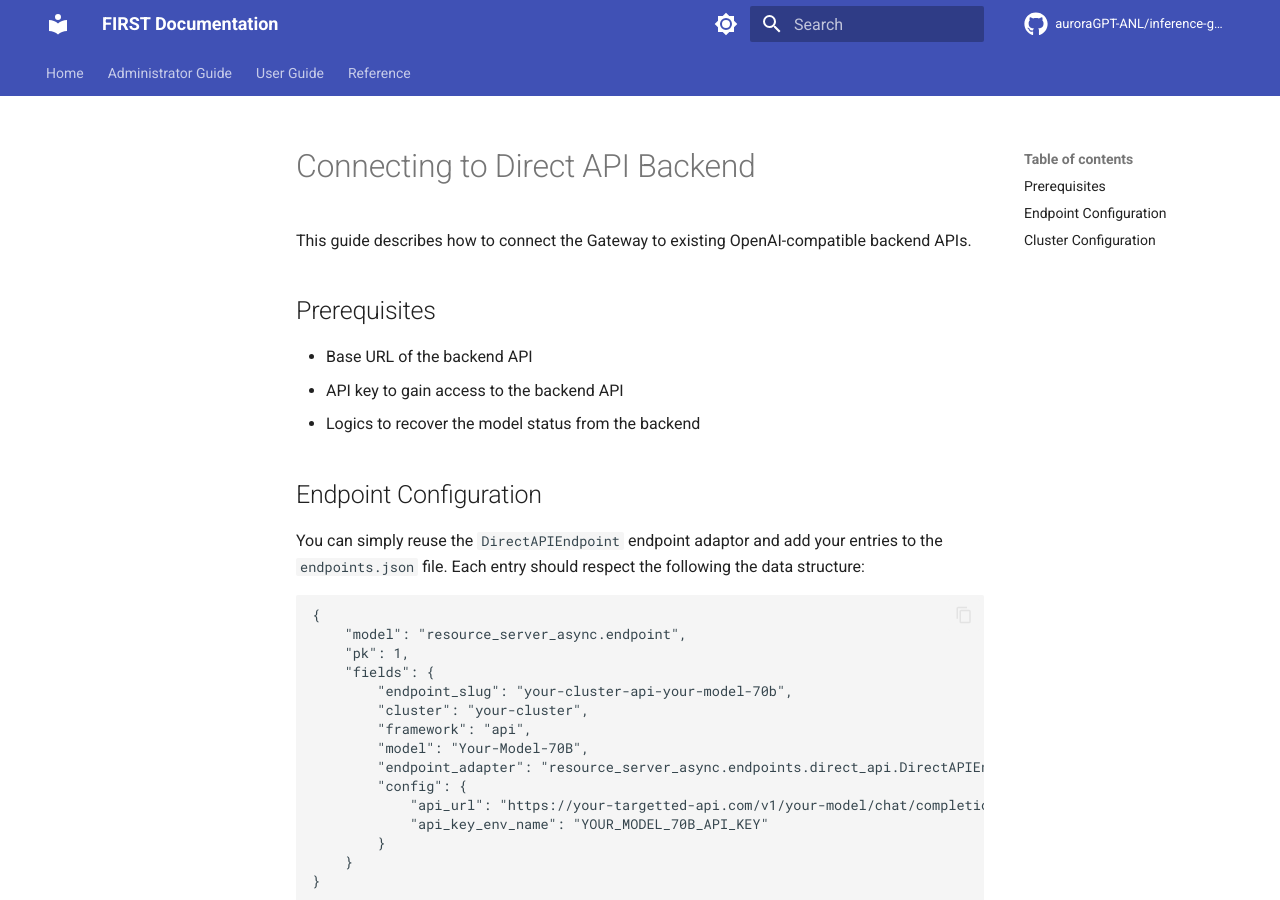
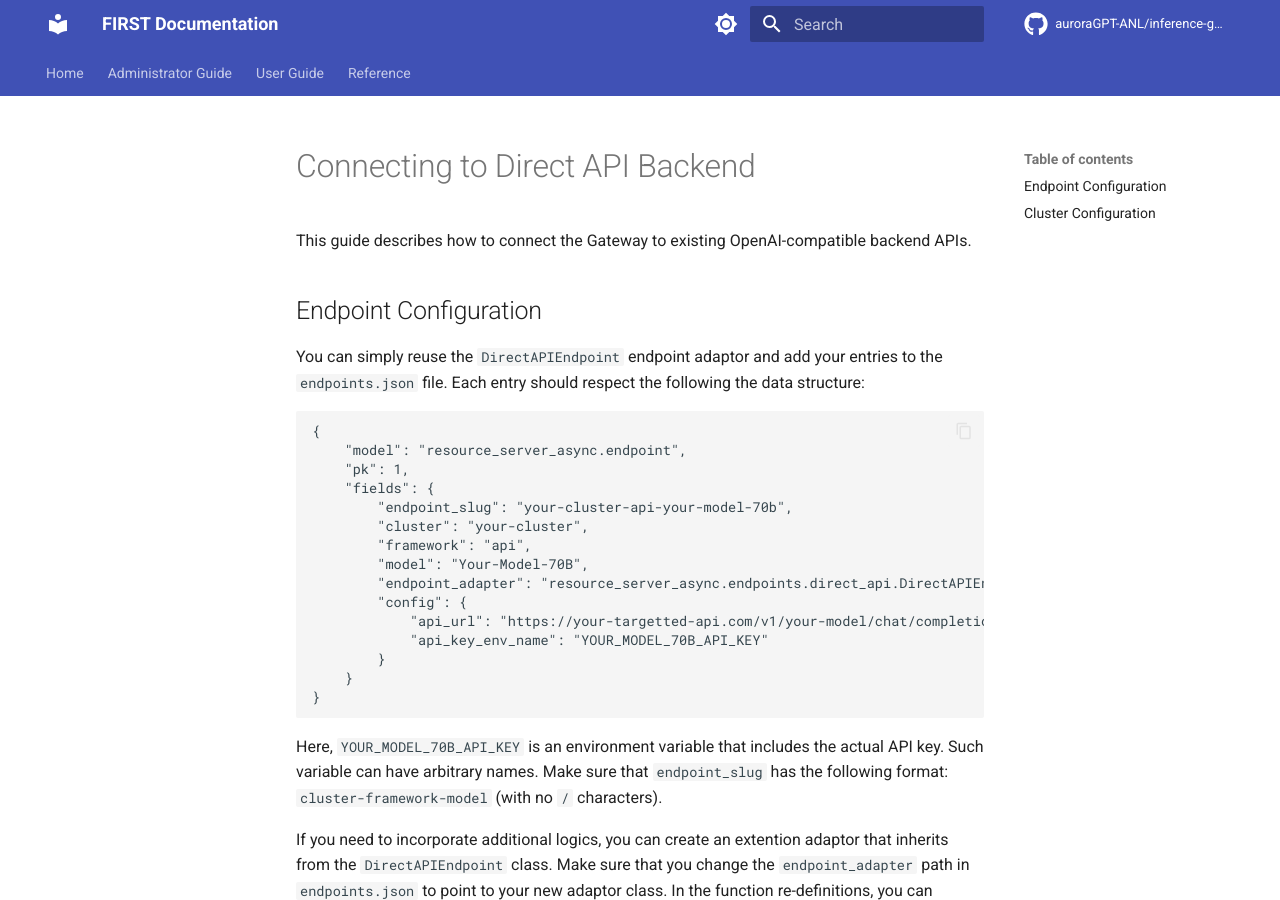
Before and after one commit to auroraGPT-ANL/inference-gateway, an MkDocs documentation site: the page built from docs/admin-guide/connecting-gateway-to-backend/direct-api.md, in a window 1280 px wide and 900 px high. Built offline with MkDocs 1.6.1 and Material for MkDocs 9.7.7, drawn with Linux system fonts in a browser that asks for light colours; comment, search, counter and statistics services are not loaded.

Commit message:
removed prerequisites

```diff
--- a/docs/admin-guide/connecting-gateway-to-backend/direct-api.md
+++ b/docs/admin-guide/connecting-gateway-to-backend/direct-api.md
@@ -1,12 +1,6 @@
 # Connecting to Direct API Backend
 
 This guide describes how to connect the Gateway to existing OpenAI-compatible backend APIs.
-
-## Prerequisites
-
-- Base URL of the backend API
-- API key to gain access to the backend API
-- Logics to recover the model status from the backend
 
 ## Endpoint Configuration
 
```
